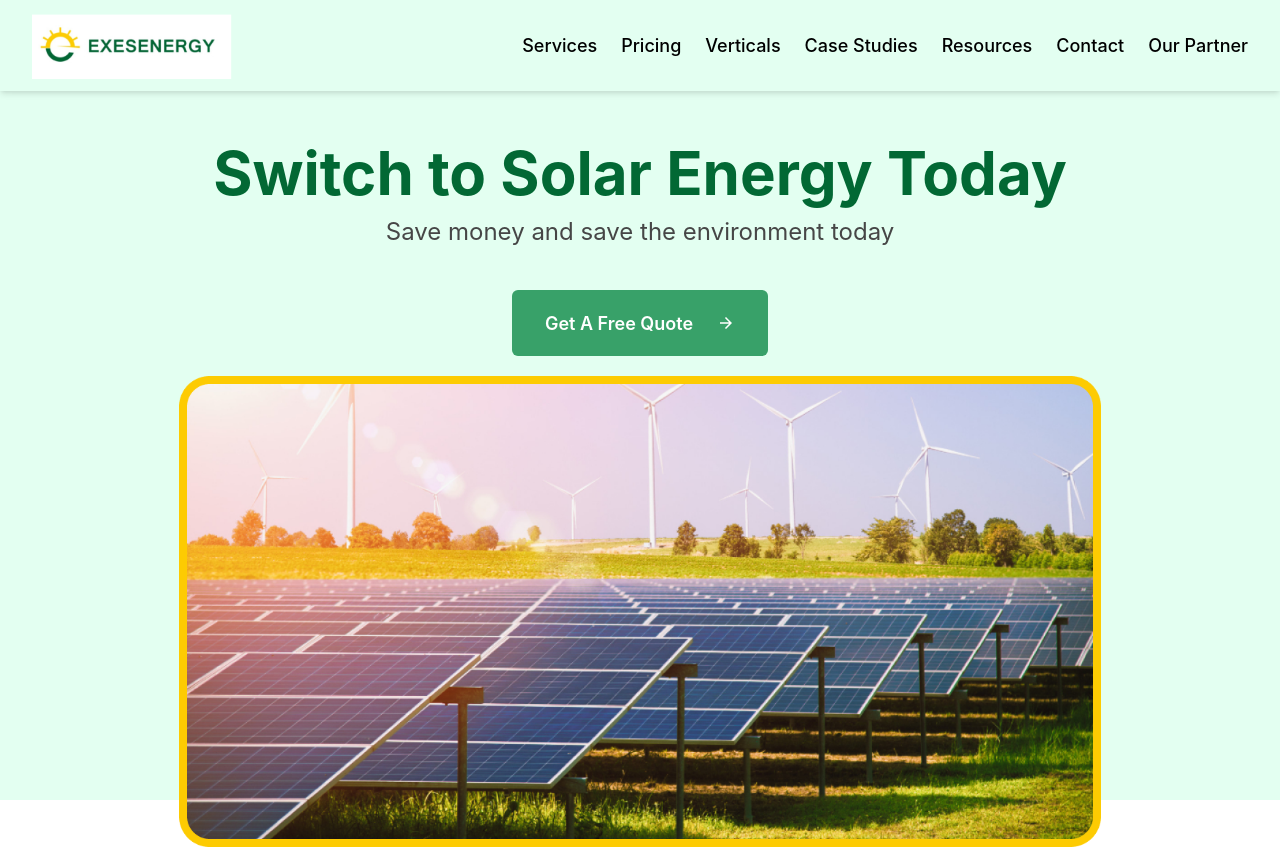
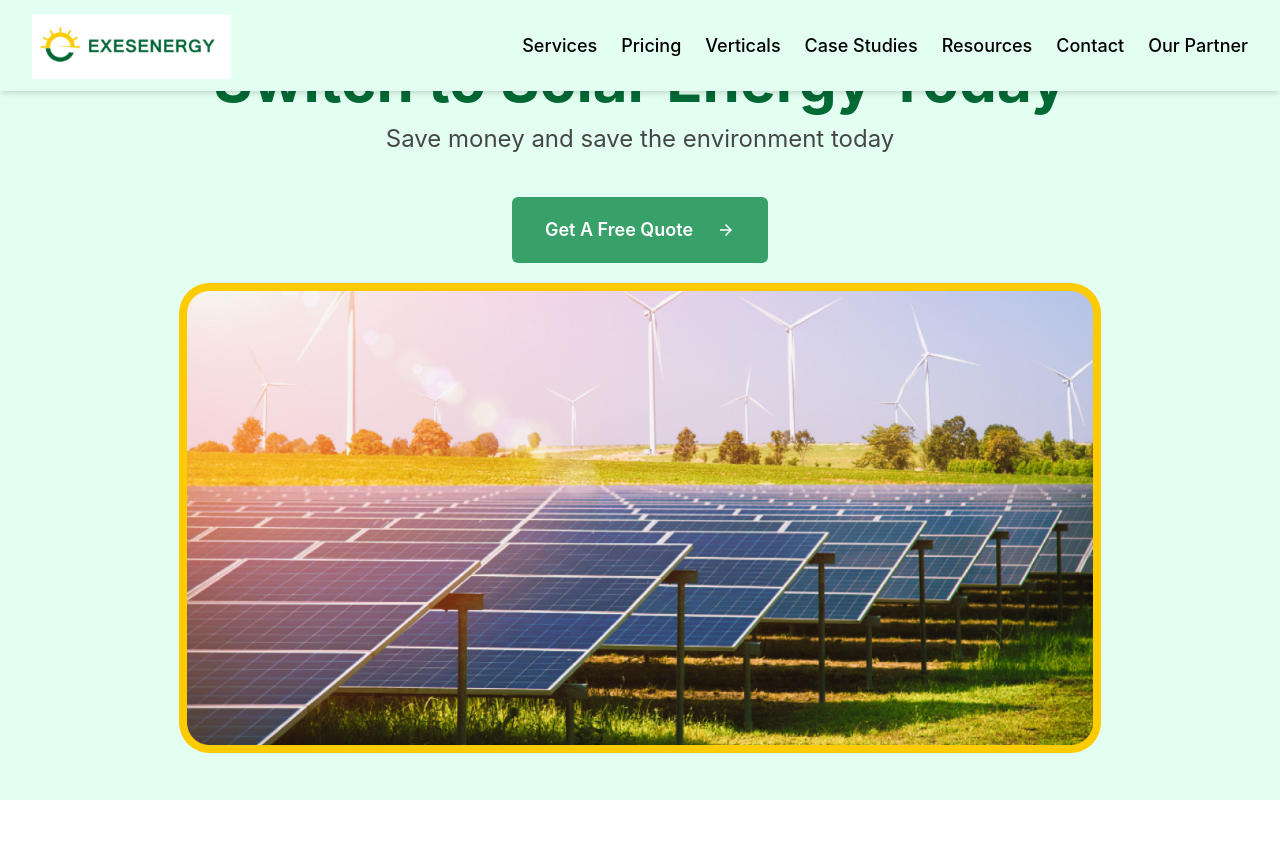
Before and after one commit to ExesEnergyInt/ExesEnergyW, a React (Vite) app: page / in a window 1280 px wide. Shown: the top 849 px of the page. Built offline with nearby package versions, Linux system fonts and the light colour scheme.

Commit message:
latest commit

```diff
--- a/src/Pages/Home/Hero.jsx
+++ b/src/Pages/Home/Hero.jsx
@@ -14,7 +14,7 @@ function Hero() {
       px={4}
     >
       <Box
-        mt={{md: '10%', lg: '15%' }}
+        mt={{sm:'8%', xs: '8%', md: '10%', lg: '15%' }}
         textAlign="center"
         maxWidth="90vw"
       >
```
